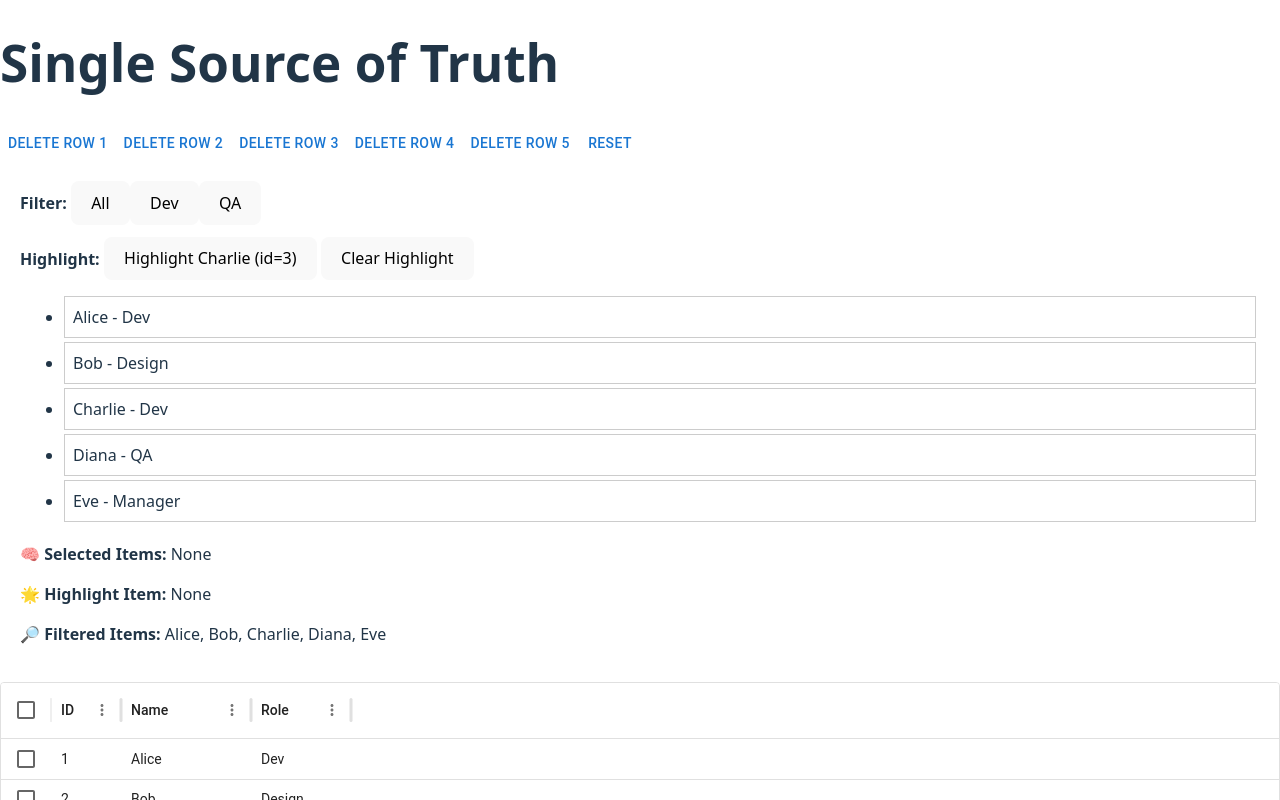
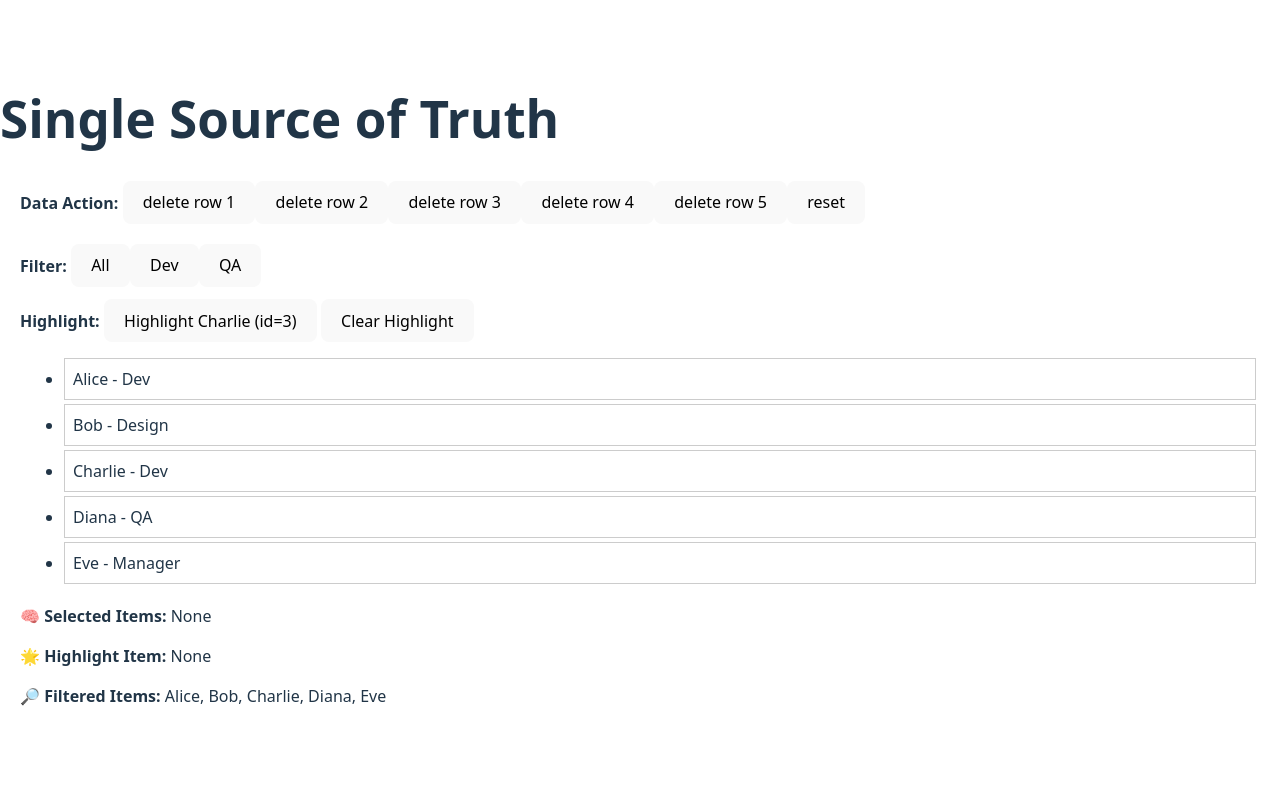
Before and after one commit to aminhp93/github-coffee, a React (Vite) app: page /ssot in a window 1280 px wide. Shown: the top 800 px of the page. Built offline with nearby package versions, Linux system fonts and the light colour scheme.

Commit message:
refactor simple version ssot

```diff
--- a/src/App.tsx
+++ b/src/App.tsx
@@ -1,65 +1,7 @@
-import Box from '@mui/material/Box';
-import Button from '@mui/material/Button';
-import { DATA } from './utils';
-import { useState } from 'react';
-// import List from './ManualSyncHellFull';
-// import List from './SSOTListSingleState';
-import List from './SSOTListGroupedState';
-import Table from './CleanGrid';
+
+import SSOT from './features/ssot';
 
 function App() {
-  const [listData, setListData] = useState(DATA);
-
-  return (
-    <Box>
-      <h1>Single Source of Truth</h1>
-
-      <Button
-        onClick={() => {
-          setListData(listData.filter((i) => i.id !== 1));
-        }}
-      >
-        delete row 1
-      </Button>
-      <Button
-        onClick={() => {
-          setListData(listData.filter((i) => i.id !== 2));
-        }}
-      >
-        delete row 2
-      </Button>
-      <Button
-        onClick={() => {
-          setListData(listData.filter((i) => i.id !== 3));
-        }}
-      >
-        delete row 3
-      </Button>
-      <Button
-        onClick={() => {
-          setListData(listData.filter((i) => i.id !== 4));
-        }}
-      >
-        delete row 4
-      </Button>
-      <Button
-        onClick={() => {
-          setListData(listData.filter((i) => i.id !== 5));
-        }}
-      >
-        delete row 5
-      </Button>
-      <Button
-        onClick={() => {
-          setListData(DATA);
-        }}
-      >
-        reset
-      </Button>
-
-      <List listData={listData} />
-      <Table listData={listData} />
-    </Box>
-  );
+  return <SSOT />
 }
 export default App;
--- a/src/ManualSyncHellFull.tsx
+++ b/src/features/ssot/ManualSyncHellFull.tsx
@@ -16,26 +16,26 @@ export default function ManualSyncHellFull(props: Props) {
     setData(props.listData);
   }, [props.listData]);
 
-  // 🔥 Sync all dependent states MANUALLY when data changes
-  useEffect(() => {
-    // Remap selected items
-    setSelectedItems(
-      (prev) =>
-        prev
-          .map((sel) => data.find((d) => d.id === sel.id))
-          .filter(Boolean) as Item[]
-    );
+  // // 🔥 Sync all dependent states MANUALLY when data changes
+  // useEffect(() => {
+  //   // Remap selected items
+  //   setSelectedItems(
+  //     (prev) =>
+  //       prev
+  //         .map((sel) => data.find((d) => d.id === sel.id))
+  //         .filter(Boolean) as Item[]
+  //   );
 
-    // Remap highlight item
-    setHighlightItem((prev) =>
-      prev ? (data.find((d) => d.id === prev.id) ?? null) : null
-    );
+  //   // Remap highlight item
+  //   setHighlightItem((prev) =>
+  //     prev ? (data.find((d) => d.id === prev.id) ?? null) : null
+  //   );
 
-    // Remap filtered items
-    setFilteredItems(() => {
-      return filterRole ? data.filter((d) => d.role === filterRole) : data;
-    });
-  }, [data, filterRole]);
+  //   // Remap filtered items
+  //   setFilteredItems(() => {
+  //     return filterRole ? data.filter((d) => d.role === filterRole) : data;
+  //   });
+  // }, [data, filterRole]);
 
   // 🔥 Filter logic must be duplicated manually
   useEffect(() => {
--- /dev/null
+++ b/src/features/ssot/index.tsx
@@ -0,0 +1,65 @@
+import Box from '@mui/material/Box';
+import { DATA } from './utils';
+import { useState } from 'react';
+import List from './ManualSyncHellFull';
+// import List from './SSOTListSingleState';
+// import List from './SSOTListGroupedState';
+// import Table from './CleanGrid';
+
+function SSOT() {
+  const [listData, setListData] = useState(DATA);
+
+  return (
+    <Box>
+      <h1>Single Source of Truth</h1>
+      <div style={{ paddingLeft: 20 }}>
+        <strong>Data Action:</strong>{' '}
+        <button
+          onClick={() => {
+            setListData(listData.filter((i) => i.id !== 1));
+          }}
+        >
+          delete row 1
+        </button>
+        <button
+          onClick={() => {
+            setListData(listData.filter((i) => i.id !== 2));
+          }}
+        >
+          delete row 2
+        </button>
+        <button
+          onClick={() => {
+            setListData(listData.filter((i) => i.id !== 3));
+          }}
+        >
+          delete row 3
+        </button>
+        <button
+          onClick={() => {
+            setListData(listData.filter((i) => i.id !== 4));
+          }}
+        >
+          delete row 4
+        </button>
+        <button
+          onClick={() => {
+            setListData(listData.filter((i) => i.id !== 5));
+          }}
+        >
+          delete row 5
+        </button>
+        <button
+          onClick={() => {
+            setListData(DATA);
+          }}
+        >
+          reset
+        </button>
+      </div>
+      <List listData={listData} />
+      {/* <Table listData={listData} /> */}
+    </Box>
+  );
+}
+export default SSOT;
```
Also changed, not shown: next-env.d.ts (added), src/features/ssot/BrokenGrid.tsx (renamed from src/BrokenGrid.tsx), src/features/ssot/CleanGrid.tsx (renamed from src/CleanGrid.tsx), src/features/ssot/SSOTListGroupedState.tsx (renamed from src/SSOTListGroupedState.tsx), src/features/ssot/SSOTListSingleState.tsx (renamed from src/SSOTListSingleState.tsx), src/features/ssot/utils.ts (renamed from src/utils.ts), 1 other file (tests, documents, lock files or other folders).
